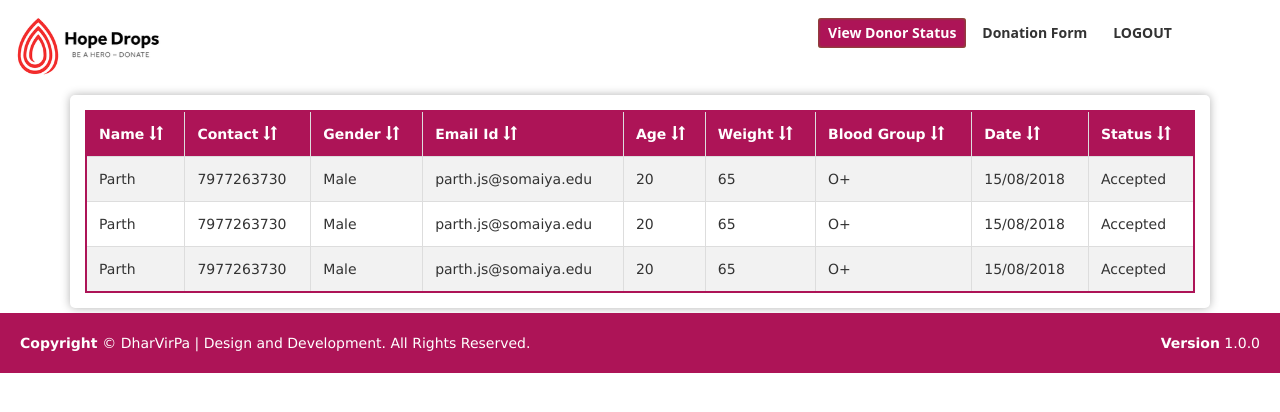
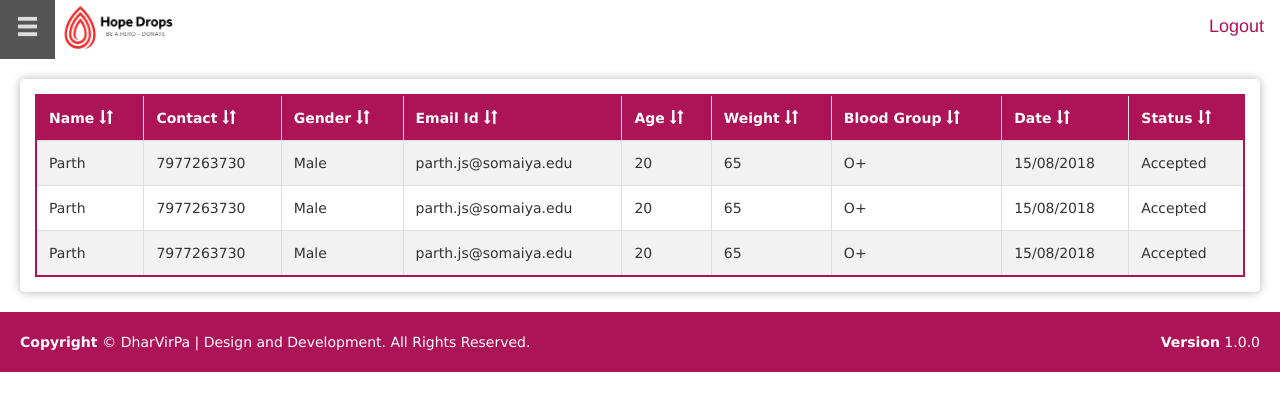
Before and after one commit to dharmick/bloodbank_management, a PHP site: page /rp.php in a window 1280 px wide. Shown: the top 412 px of the page. Run offline with PHP 8.4, Linux system fonts and the light colour scheme.

Commit message:
sidenav added

```diff
--- /dev/null
+++ b/horizontal-nav.php
@@ -0,0 +1,53 @@
+<style media="screen">
+ul {
+  list-style-type: none;
+  margin: 0;
+  padding: 0;
+  overflow: hidden;
+  background-color: #fff;
+}
+
+.custom-nav {
+  margin-bottom: 20px;
+  /* box-shadow: 0 2px 4px 0 rgba(0,0,0,.1); */
+}
+
+li {
+  float: right;
+  cursor: pointer;
+}
+
+li a {
+  display: block;
+  color: #ad1457;
+  text-align: center;
+  padding: 14px 16px;
+  text-decoration: none;
+  font-size: 18px;
+}
+
+/* Change the link color to #111 (black) on hover */
+li a:hover {
+  background-color: #555;
+  text-decoration: none;
+  color: #ddd;
+}
+
+.glyphicon-menu-hamburger {
+  font-size: 23px;
+  cursor: pointer;
+}
+
+</style>
+
+<div class="custom-nav">
+  <ul>
+    <!-- Use any element to open the sidenav -->
+    <li style="float: left"><a onclick="toggleNav()"><span class="glyphicon glyphicon-menu-hamburger"></span></a></li>
+    <li style="float: left"><img src="./images/logo.png" alt="Blood Bank" height="57"></li>
+    <!-- <li><a href="default.asp">Home</a></li>
+    <li><a href="news.asp">News</a></li>
+    <li><a href="contact.asp">Contact</a></li> -->
+    <li><a href="#">Logout</a></li>
+  </ul>
+</div>
--- a/rp.php
+++ b/rp.php
@@ -19,19 +19,20 @@
   <link rel="shortcut icon" href="./images/favicon.png">
 
   <style type="text/css">
-  	#nav-main {
+  	/* #nav-main {
     background-color: transparent;
     width: 100%;
     display: block;
     margin: 0px auto;
     padding-top: 10px;
     padding-bottom: 10px;
-    }
+    } */
     .box {
       box-shadow: 0 0 10px 0 rgba(0,0,0,0.3);
       margin-top: 0px;
       padding: 15px;
       border-radius: 5px;
+			margin: 20px;
     }
     table {
     	border: 2px solid #ad1457 !important;
@@ -57,15 +58,10 @@
   </style>
 </head>
 <body>
-	<div id="nav-main">
-    <img src="./images/logo.png" alt="Blood Bank" height="75" style="margin-left: 5px;">
-    <ul>
-      <li  class = "tab current"><a href="rp.php">View Donor Status</a></li>
-      <li  class = "tab"><a href="#">Donation Form</a></li>
-      <li  class = "tab"><a href="#">LOGOUT</a></li>
-    </ul>
-  </div>
-  <div class="container">
+
+<?php include('./sidenav.php')?>
+  <div id="main">
+		<?php include('./horizontal-nav.php')?>
     <div class="box">
       <div class="table-responsive">
         <table class="table table-bordered ">
@@ -226,11 +222,12 @@
         </table>
       </div>
     </div>
+		<!--footer-->
+	 <?php include_once("footer.php") ?>
+	  <!--footer ends-->
   </div>
 
-  <!--footer-->
- <?php include_once("footer.php") ?>
-  <!--footer ends-->
+
 
   <script type="text/javascript">
     var header = document.getElementById("nav-main");
--- /dev/null
+++ b/sidenav.php
@@ -0,0 +1,109 @@
+<style media="screen">
+/* The side navigation menu */
+.sidenav {
+  height: 100%; /* 100% Full-height */
+  width: 0; /* 0 width - change this with JavaScript */
+  position: fixed; /* Stay in place */
+  z-index: 1; /* Stay on top */
+  top: 0; /* Stay at the top */
+  left: 0;
+  background-color: #fff; /* Black*/
+  overflow-x: hidden; /* Disable horizontal scroll */
+  transition: 0.5s; /* 0.5 second transition effect to slide in the sidenav */
+  box-shadow: 0 2px 4px 0 rgba(0,0,0,.1);
+  white-space: nowrap ;
+}
+
+/* The navigation menu links */
+.sidenav a {
+  padding: 8px 8px 8px 12px;
+  text-decoration: none;
+  font-size: 20px;
+  color: #818181;
+  display: block;
+  transition: 0.3s;
+}
+
+/* When you mouse over the navigation links, change their color */
+.sidenav a:hover {
+  color: #ad1457;
+  background: #fafafa;
+}
+
+/* Position and style the close button (top right corner) */
+.sidenav .closebtn {
+  position: absolute;
+  top: 0;
+  right: 25px;
+  font-size: 36px;
+  margin-left: 50px;
+}
+
+.open-sidenav {
+  width: 250px;
+}
+
+/* Style page content - use this if you want to push the page content to the right when you open the side navigation */
+#main {
+  transition: margin-left .5s;
+}
+
+#main.shrink {
+  margin-left: 250px;
+}
+
+.avatar-wrapper {
+  height: 150px;
+  background: #555;
+  position: relative;
+  padding: 10px;
+}
+
+.avatar-wrapper h6 {
+  font-size: 20px;
+  color: #eee;
+  font-weight: bold;
+  margin-top: 20px;
+}
+
+.avatar {
+  border: 2px solid #ddd;
+  border-radius: 50%;
+  display: inline-block;
+  position: absolute;
+  bottom: 20px;
+  left: 10px;
+  /* padding: 5px; */
+}
+
+.avatar img {
+  border-radius: 50%;
+}
+
+/* On smaller screens, where height is less than 450px, change the style of the sidenav (less padding and a smaller font size) */
+@media screen and (max-height: 450px) {
+  .sidenav a {font-size: 18px;}
+}
+</style>
+
+
+<div id="mySidenav" class="sidenav">
+  <div class="avatar-wrapper">
+    <h6>Dharmik Joshi</h6>
+    <div class="avatar">
+      <img src="./images/boy.png" height="50" alt="avatar">
+    </div>
+  </div>
+  <a href="#">View Donor Status</a>
+  <a href="#">Donation Form</a>
+  <a href="#">Logout</a>
+</div>
+
+
+
+<script>
+function toggleNav() {
+  $('#mySidenav').toggleClass('open-sidenav');
+  $('#main').toggleClass('shrink');
+}
+</script>
```
Also changed, not shown: css/navbar_style.css (line endings or trailing spaces), images/boy.png (added), images/girl.png (added).
